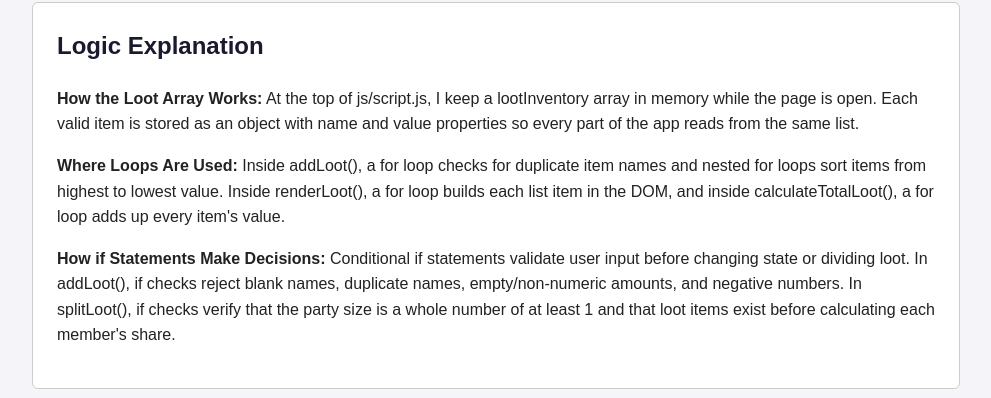
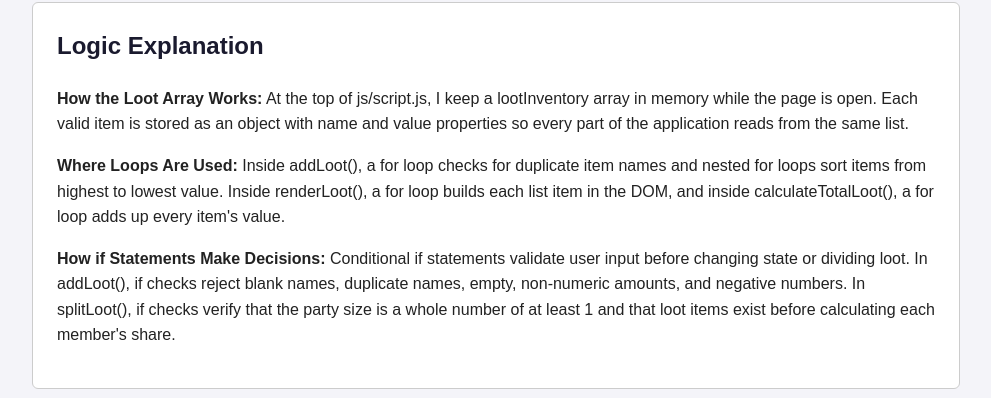
Before and after one commit to adinanurlanova27-dev/DungeonLootSplitterPhase1, a plain HTML site: page index.html in a window 1280 px wide. Shown: the part 834-1232 px from the top of the page, without its empty margins (144-1135 px from the left). Drawn offline with Linux system fonts and the light colour scheme.

Commit message:
Update text for clarity in logic explanation section

```diff
--- a/index.html
+++ b/index.html
@@ -74,13 +74,13 @@
         <section class="panel reflection" aria-labelledby="logic-heading">
             <h2 id="logic-heading">Logic Explanation</h2>
             <p>
-                <strong>How the Loot Array Works:</strong> At the top of <code>js/script.js</code>, I keep a <code>lootInventory</code> array in memory while the page is open. Each valid item is stored as an object with <code>name</code> and <code>value</code> properties so every part of the app reads from the same list.
+                <strong>How the Loot Array Works:</strong> At the top of <code>js/script.js</code>, I keep a <code>lootInventory</code> array in memory while the page is open. Each valid item is stored as an object with <code>name</code> and <code>value</code> properties so every part of the application reads from the same list.
             </p>
             <p>
                 <strong>Where Loops Are Used:</strong> Inside <code>addLoot()</code>, a <code>for</code> loop checks for duplicate item names and nested <code>for</code> loops sort items from highest to lowest value. Inside <code>renderLoot()</code>, a <code>for</code> loop builds each list item in the DOM, and inside <code>calculateTotalLoot()</code>, a <code>for</code> loop adds up every item's value.
             </p>
             <p>
-                <strong>How <code>if</code> Statements Make Decisions:</strong> Conditional <code>if</code> statements validate user input before changing state or dividing loot. In <code>addLoot()</code>, <code>if</code> checks reject blank names, duplicate names, empty/non-numeric amounts, and negative numbers. In <code>splitLoot()</code>, <code>if</code> checks verify that the party size is a whole number of at least 1 and that loot items exist before calculating each member's share.
+                <strong>How <code>if</code> Statements Make Decisions:</strong> Conditional <code>if</code> statements validate user input before changing state or dividing loot. In <code>addLoot()</code>, <code>if</code> checks reject blank names, duplicate names, empty, non-numeric amounts, and negative numbers. In <code>splitLoot()</code>, <code>if</code> checks verify that the party size is a whole number of at least 1 and that loot items exist before calculating each member's share.
             </p>
         </section>
     </main>
```
